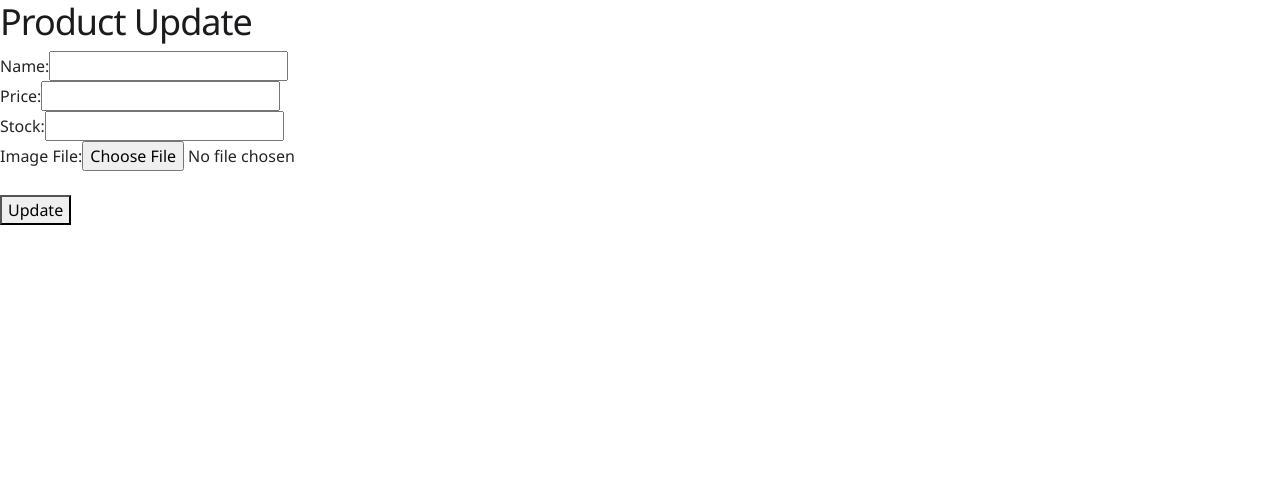
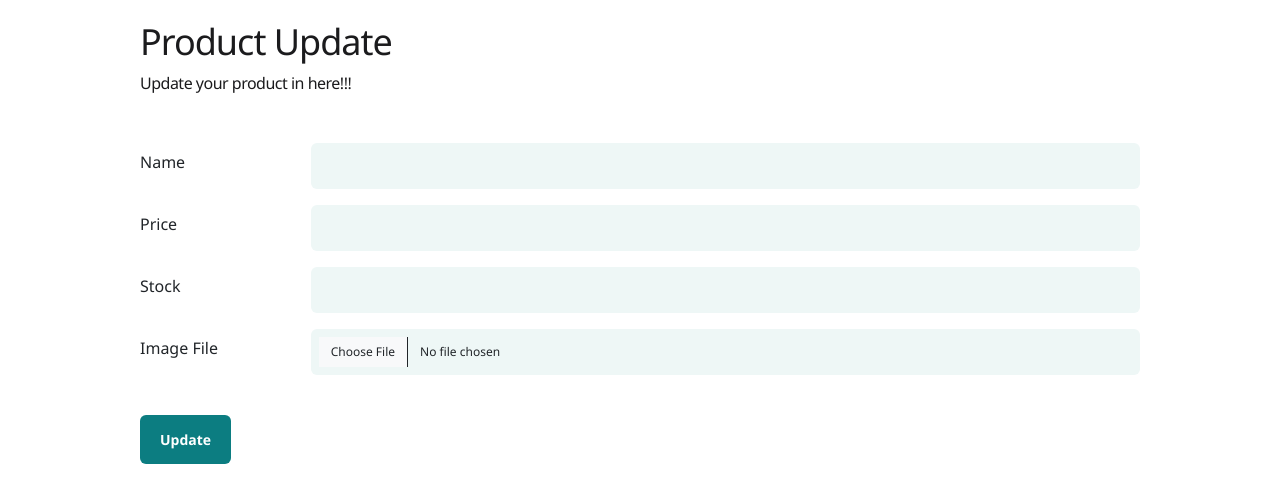
Before and after one commit to Danarzlf/DailyTask-2-Chapter-6-BinarAcademy, a React (Create React App) app in the folder client/: page /update/1 in a window 1280 px wide. Shown: the top 502 px of the page. Built offline with nearby package versions, Linux system fonts and the light colour scheme; no server answers.

Commit message:
feat/styling form update

```diff
--- /dev/null
+++ b/client/src/components/NewExpense/ExpenseFormUpdate.css
@@ -0,0 +1,26 @@
+body {
+    font-family: 'Segoe UI', sans-serif;
+}
+.container {
+    width: 80%; /* Lebar 80% dari lebar parent element */
+    margin: 0 auto; /* untuk mengatur agar konten berada di tengah */
+    max-height: 600px;
+    overflow: auto; /* Tambahkan overflow:auto; untuk menampilkan scroll jika konten melebihi tinggi maksimum */
+}
+h1 {
+    font-size: 36px;
+    color: #1B1B1D;
+    letter-spacing: -1px;
+    padding-top: 20px;
+}
+p{
+    font-size: 16px;
+    color: #1B1B1D;
+    letter-spacing: -0.5px;
+}
+.btn {
+    border: none;
+    padding: 14px 20px;
+    font-size: 14px;
+    background: #0C7D81;
+}
--- a/client/src/components/NewExpense/ExpenseFormUpdate.js
+++ b/client/src/components/NewExpense/ExpenseFormUpdate.js
@@ -1,6 +1,8 @@
 import React, { useState, useEffect } from "react";
 import axios from "axios";
+import "./ExpenseFormUpdate.css";
 import { useParams } from "react-router-dom";
+import { Form, Button, Col, Row } from "react-bootstrap";
 
 const ExpenseFormUpdate = () => {
   const [name, setName] = useState("");
@@ -79,51 +81,67 @@ const ExpenseFormUpdate = () => {
   };
 
   return (
-    <div>
+    <div className="container">
       <h1>Product Update</h1>
-      <form onSubmit={handleSubmit}>
-        <label>
-          Name:
-          <input
+      <p className="mb-5">
+          Update your product in here!!!
+      </p>
+      <Form onSubmit={handleSubmit}>
+      <Form.Group as={Row} className="mb-3" controlId="formHorizontalName">
+        <Form.Label column sm={2}>
+          Name
+        </Form.Label>
+        <Col sm={10}>
+          <Form.Control
           type="text"
           value={name}
-            onChange={(event) => setName(event.target.value)}
-          />
-        </label>
-        <br />
-        <label>
-          Price:
-          <input
+          onChange={(event) => setName(event.target.value)}/>
+        </Col>
+      </Form.Group>
+      <Form.Group as={Row} className="mb-3" controlId="formHorizontalPrice">
+        <Form.Label column sm={2}>
+          Price
+        </Form.Label>
+        <Col sm={10}>
+          <Form.Control
           type="number"
           value={price}
-            onChange={(event) => setPrice(event.target.value)}
-          />
-        </label>
-        <br />
-        <label>
-          Stock:
-          <input
+          onChange={(event) => setPrice(event.target.value)}/>
+        </Col>
+      </Form.Group>
+      <Form.Group as={Row} className="mb-3" controlId="formHorizontalStock">
+        <Form.Label column sm={2}>
+          Stock
+        </Form.Label>
+        <Col sm={10}>
+          <Form.Control
           type="number"
           value={stock}
-            onChange={(event) => setStock(event.target.value)}
-          />
-        </label>
-        <br />
-        <label>
-          Image File:
-          <input type="file" onChange={handleImageChange} />
-        </label>
-        <br />
+          onChange={(event) => setStock(event.target.value)}/>
+        </Col>
+      </Form.Group>
+      <Form.Group as={Row} className="mb-3" controlId="formHorizontalImage">
+        <Form.Label column sm={2}>
+          Image File
+        </Form.Label>
+        <Col sm={10}>
+          <Form.Control
+          type="file"
+          onChange={handleImageChange}/>
+        </Col>
+      </Form.Group>
         <div>
           {previewImage && (
             <img src={previewImage} alt="Product" style={{ width: "200px" }} />
           )}
         </div>
-        <br />
-        <button type="submit" disabled={isLoading}>
+        <br/>
+        <Form.Group>
+        <button className="btn btn-primary lg sign-up fw-bold" type="submit" disabled={isLoading}>
           {isLoading ? "Please Wait..." : "Update"}
         </button>
-      </form>
+        </Form.Group>
+      </Form>
       </div>
   );
 };
```
Lines whose indentation alone changed are shown as unchanged.
